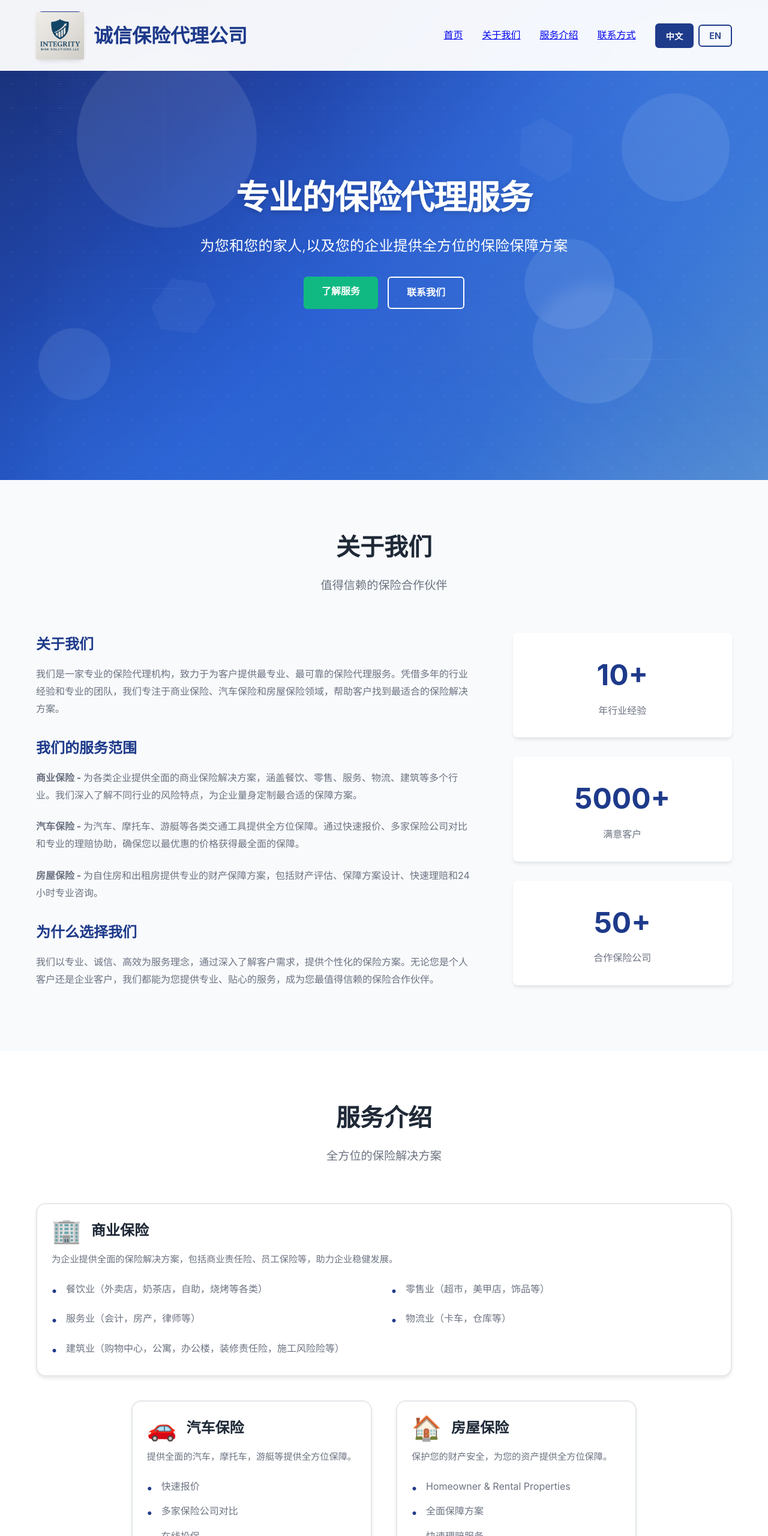
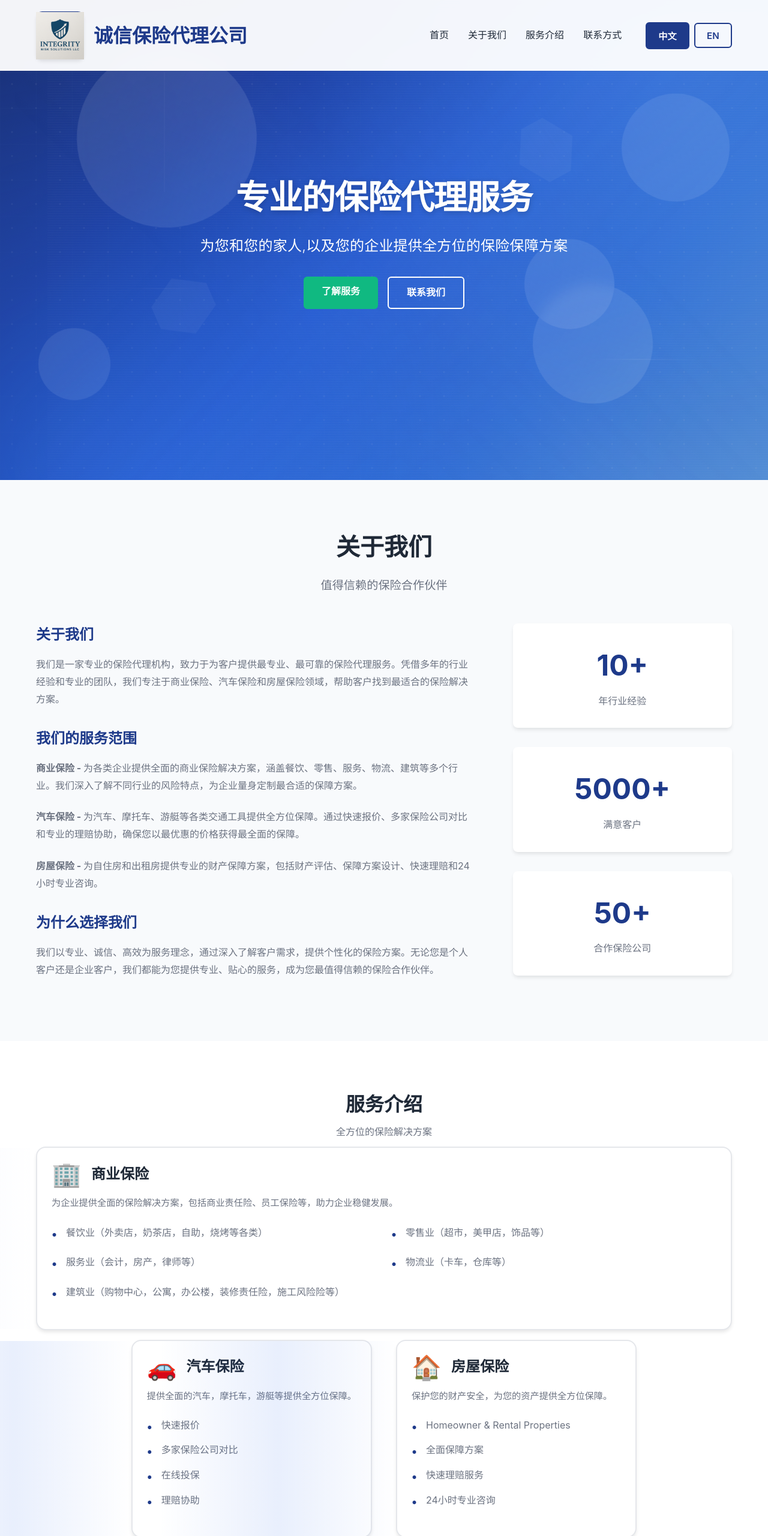
Before and after one commit to Chaor-irsins/ins-agc, a plain HTML site: page index.html in a window 1280 px wide. Shown: the top 2560 px of the page at 60% size. Drawn offline with Linux system fonts and the light colour scheme.

Commit message:
Add files via upload

```diff
--- a/scripts/i18n.js
+++ b/scripts/i18n.js
@@ -171,7 +171,7 @@ const translations = {
             homeInsuranceDesc: 'Protect your property assets with comprehensive coverage solutions.',
             features: {
                 business: [
-                    'Food Service (delivery, bubble tea, buffet, BBQ, etc.)',
+                    'Food Service (To-go, bubble tea, buffet, BBQ, etc.)',
                     'Retail (supermarkets, nail salons, accessories, etc.)',
                     'Professional Services (accounting, real estate, legal, etc.)',
                     'Logistics (trucks, warehouses, etc.)',
--- a/styles/main.css
+++ b/styles/main.css
@@ -116,20 +116,23 @@ body {
     display: flex;
     gap: 0.5rem;
     align-items: center;
-    margin-left: 1rem;
+    margin-left: 1.5rem;
 }
 
 .lang-btn {
-    padding: 0.5rem 1rem;
+    padding: 0.6rem 1.2rem;
     border: 2px solid var(--primary-color);
     background-color: transparent;
     color: var(--primary-color);
     border-radius: 6px;
     cursor: pointer;
-    font-size: 0.9rem;
+    font-size: 0.95rem;
     font-weight: 600;
     transition: var(--transition);
     font-family: inherit;
+    min-width: 50px;
+    text-align: center;
+    white-space: nowrap;
 }
 
 .lang-btn:hover {
@@ -140,8 +143,6 @@ body {
 .lang-btn.active {
     background-color: var(--primary-color);
     color: white;
-}
-    padding: 0;
 }
 
 .nav-link {
@@ -488,7 +489,20 @@ section {
 
 .section-header {
     text-align: center;
-    margin-bottom: 4rem;
+    margin-bottom: 3rem;
+}
+
+#services .section-header {
+    margin-bottom: 0.75rem;
+}
+
+#services .section-title {
+    font-size: 2rem;
+    margin-bottom: 0.5rem;
+}
+
+#services .section-subtitle {
+    font-size: 1rem;
 }
 
 .section-title {
@@ -683,10 +697,15 @@ section {
 }
 
 /* ===== Services Section ===== */
+.services {
+    padding-bottom: 4rem;
+}
+
 .services-grid {
     display: flex;
     flex-direction: column;
-    gap: 2.5rem;
+    gap: 1rem;
+    padding-bottom: 4rem;
 }
 
 /* 商业保险 - 单独占一排 */
@@ -702,6 +721,8 @@ section {
     gap: 2.5rem;
     max-width: 1000px;
     margin: 0 auto;
+    padding-bottom: 2rem;
+    margin-bottom: 1rem;
 }
 
 @media (max-width: 768px) {
@@ -714,12 +735,14 @@ section {
 .service-card {
     background-color: var(--bg-white);
     padding: 1.5rem;
+    padding-bottom: 2.5rem;
     border-radius: 16px;
     box-shadow: var(--shadow-md);
     transition: var(--transition-slow);
     border: 2px solid var(--border-color);
     position: relative;
-    overflow: hidden;
+    overflow: visible;
+    margin-bottom: 0;
 }
 
 .service-card::before {
@@ -1017,6 +1040,20 @@ section {
         left: 0;
     }
 
+    .language-switcher {
+        position: fixed;
+        right: 20px;
+        top: 80px;
+        z-index: 1001;
+        margin-left: 0;
+    }
+
+    .lang-btn {
+        padding: 0.5rem 1rem;
+        font-size: 0.9rem;
+        min-width: 45px;
+    }
+
     .nav-toggle {
         display: flex;
     }
```
